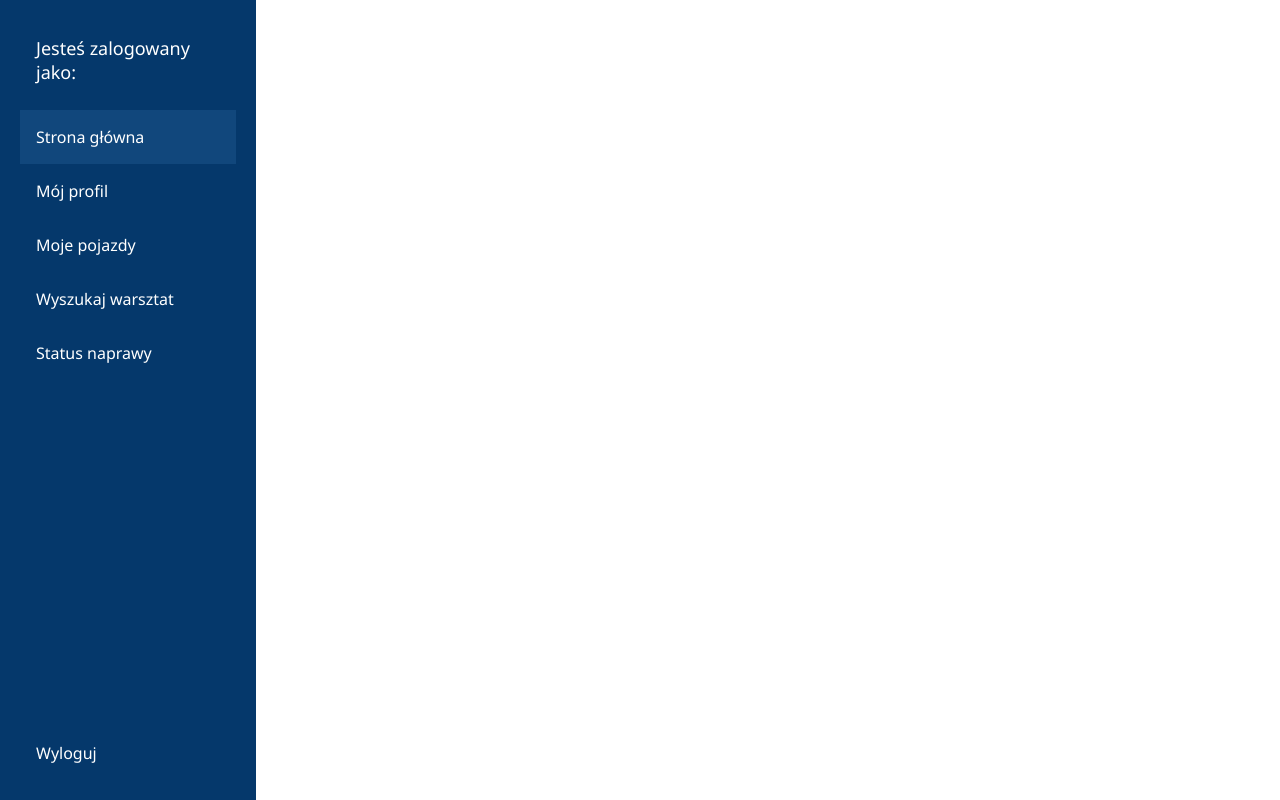
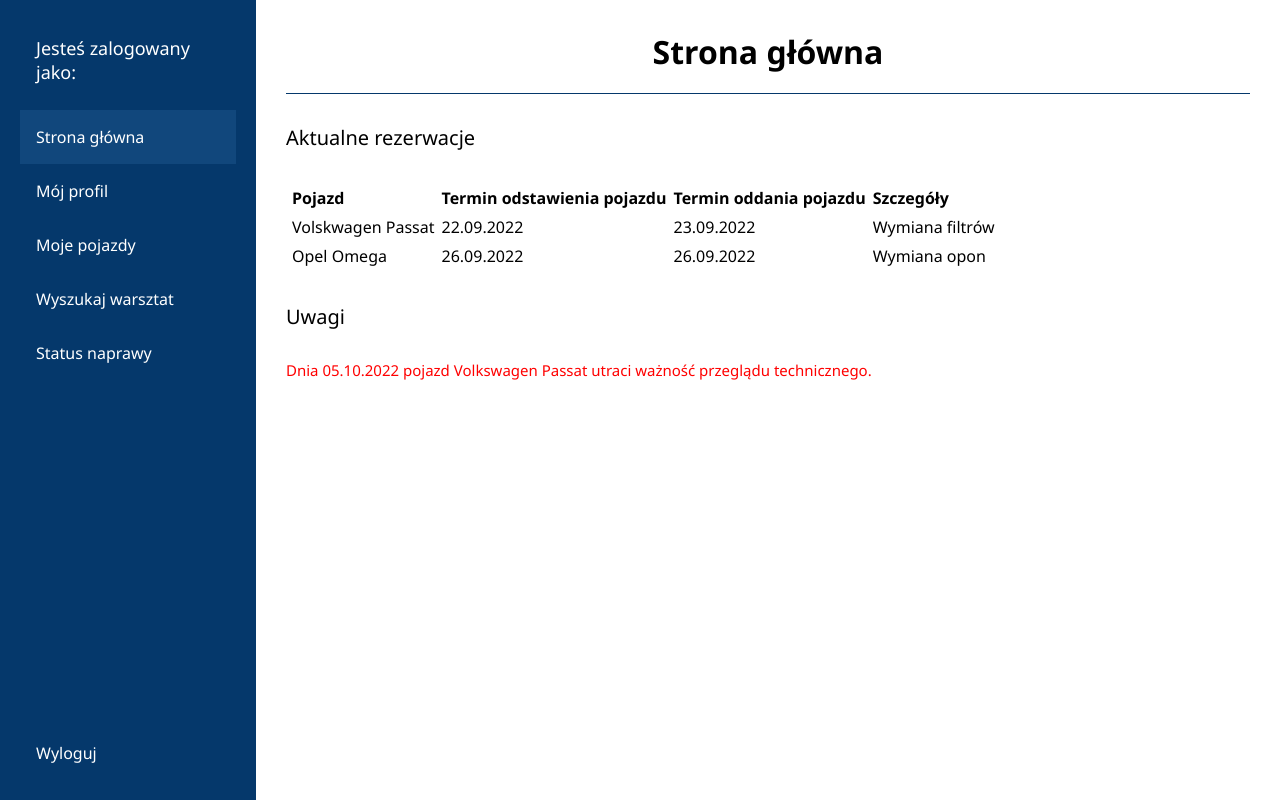
Before and after one commit to MichalWolnyDev/carservice-app, a Vue app: page / in a window 1280 px wide. Built offline with nearby package versions, Linux system fonts and the light colour scheme; no server answers; sample sign-in values are in the browser's storage; what v-calendar would draw is missing.

Commit message:
dodane proponowane zmiany

```diff
--- a/src/views/Home.vue
+++ b/src/views/Home.vue
@@ -1,5 +1,31 @@
 <template>
-  <div class="home"></div>
+
+  <div class="home">
+    <h2 class="title title__h2 text__center">Strona główna</h2>
+     <div class="reservation__title">Aktualne rezerwacje</div>
+    <table class="reservation__table">
+        <tr>
+          <th>Pojazd</th>
+          <th>Termin odstawienia pojazdu</th>
+          <th>Termin oddania pojazdu</th>
+          <th>Szczegóły</th>
+        </tr>
+        <tr>
+          <td>Volskwagen Passat</td>
+          <td>22.09.2022</td>
+          <td>23.09.2022</td>
+          <td>Wymiana filtrów</td>
+        </tr>
+        <tr>
+          <td>Opel Omega</td>
+          <td>26.09.2022</td>
+          <td>26.09.2022</td>
+          <td>Wymiana opon</td>
+        </tr>
+      </table>
+      <div class="reservation__title">Uwagi</div>
+      <div class="reservation__note">Dnia 05.10.2022 pojazd Volkswagen Passat utraci ważność przeglądu technicznego.</div>
+  </div>
 </template>
 
 <script>
@@ -13,3 +39,23 @@ export default {
 
 };
 </script>
+
+<style lang="scss">
+.reservation {
+  &__title {
+    margin: 30px 0;
+    font-size: 20px;
+  }
+  &__note{
+    font-size: 15px;
+    color:red;
+  }
+  &__table {
+    text-align: left;
+    border-spacing:5px
+  }
+  th {
+    font-weight: bold;
+  }
+}
+</style>
```
